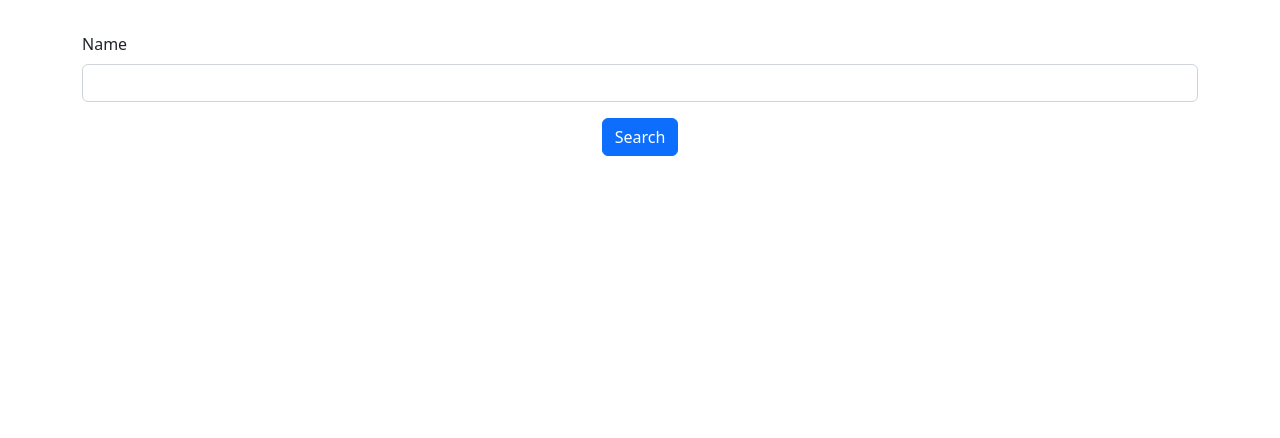
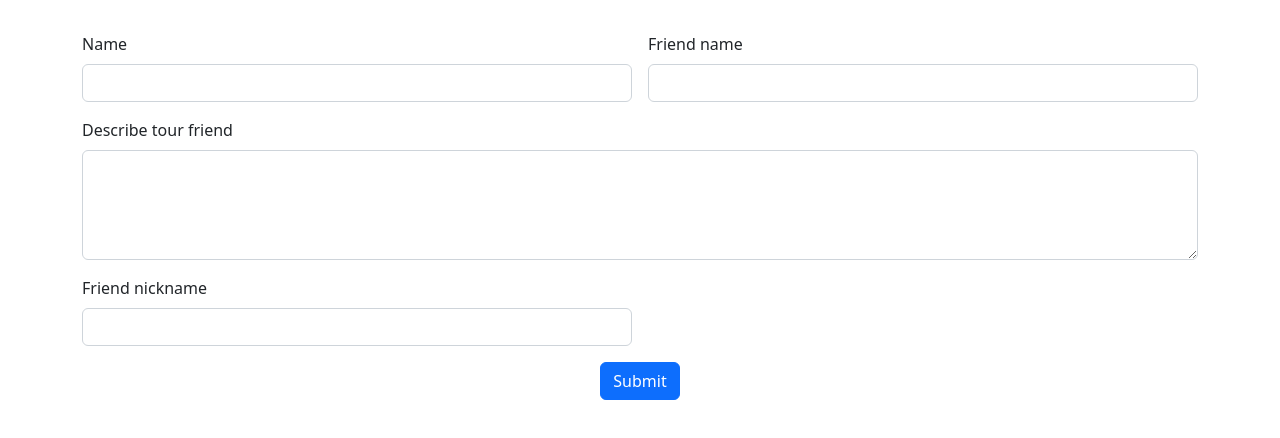
Before and after one commit to HarshaSalih/Friend-angular-app, an Angular app: page / in a window 1280 px wide. Shown: the top 438 px of the page. Built offline with nearby package versions, Linux system fonts and the light colour scheme.

Commit message:
router commits

```diff
--- a/src/app/app.component.html
+++ b/src/app/app.component.html
@@ -1,3 +1,3 @@
-<app-search-friend></app-search-friend>
+
 
 <router-outlet></router-outlet>
--- a/src/app/app.module.ts
+++ b/src/app/app.module.ts
@@ -6,6 +6,22 @@ import { AppComponent } from './app.component';
 import { AddFriendComponent } from './add-friend/add-friend.component';
 import { ViewFriendComponent } from './view-friend/view-friend.component';
 import { SearchFriendComponent } from './search-friend/search-friend.component';
+import { RouterModule, Routes } from '@angular/router';
+
+const myRoute:Routes=[
+  {
+    path:"",
+    component:AddFriendComponent
+  },
+  {
+    path:"view",
+    component:ViewFriendComponent
+  },
+  {
+    path:"search",
+    component:SearchFriendComponent
+  },
+]
 
 @NgModule({
   declarations: [
@@ -16,7 +32,8 @@ import { SearchFriendComponent } from './search-friend/search-friend.component';
   ],
   imports: [
     BrowserModule,
-    AppRoutingModule
+    AppRoutingModule,
+    RouterModule.forRoot(myRoute)
   ],
   providers: [],
   bootstrap: [AppComponent]
```
